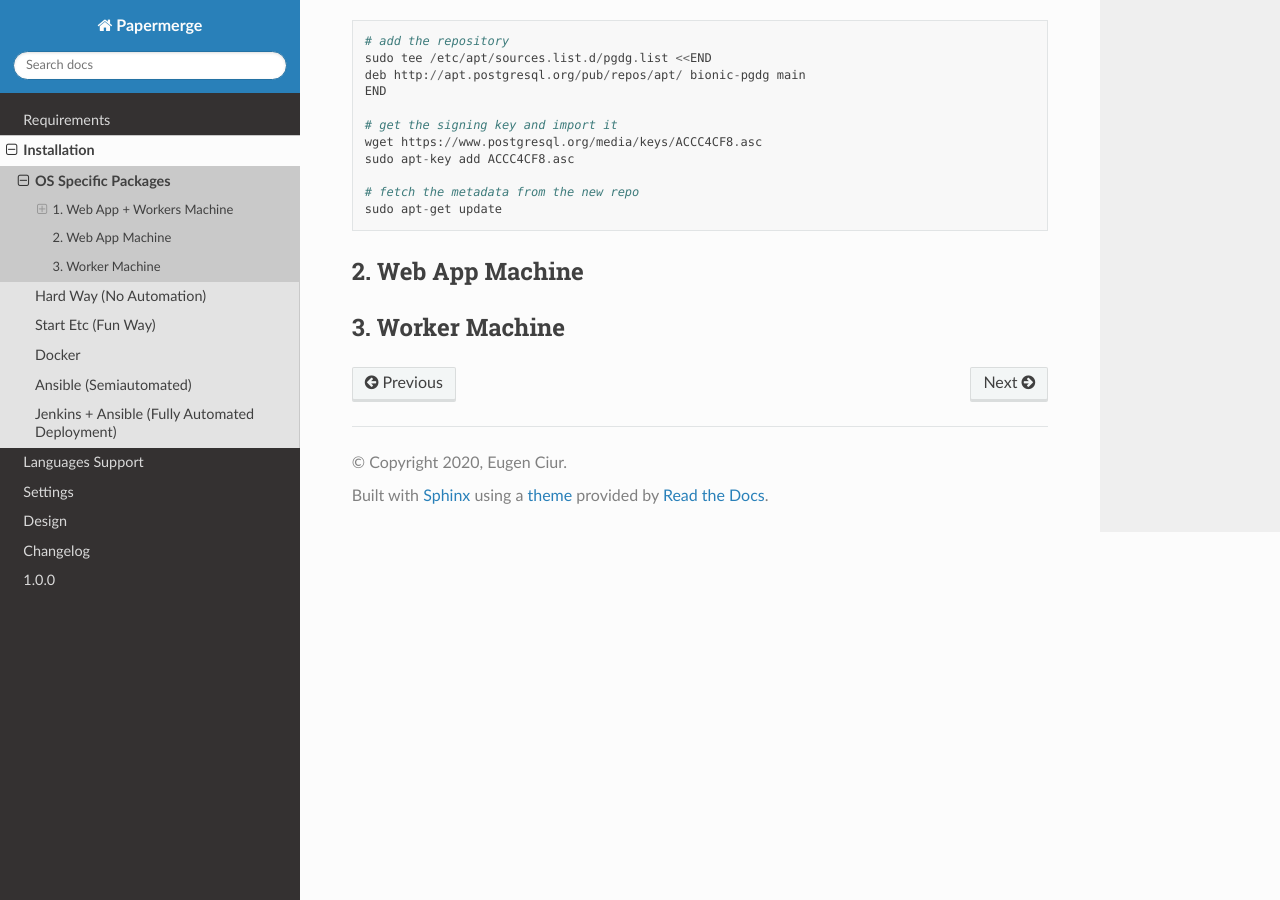
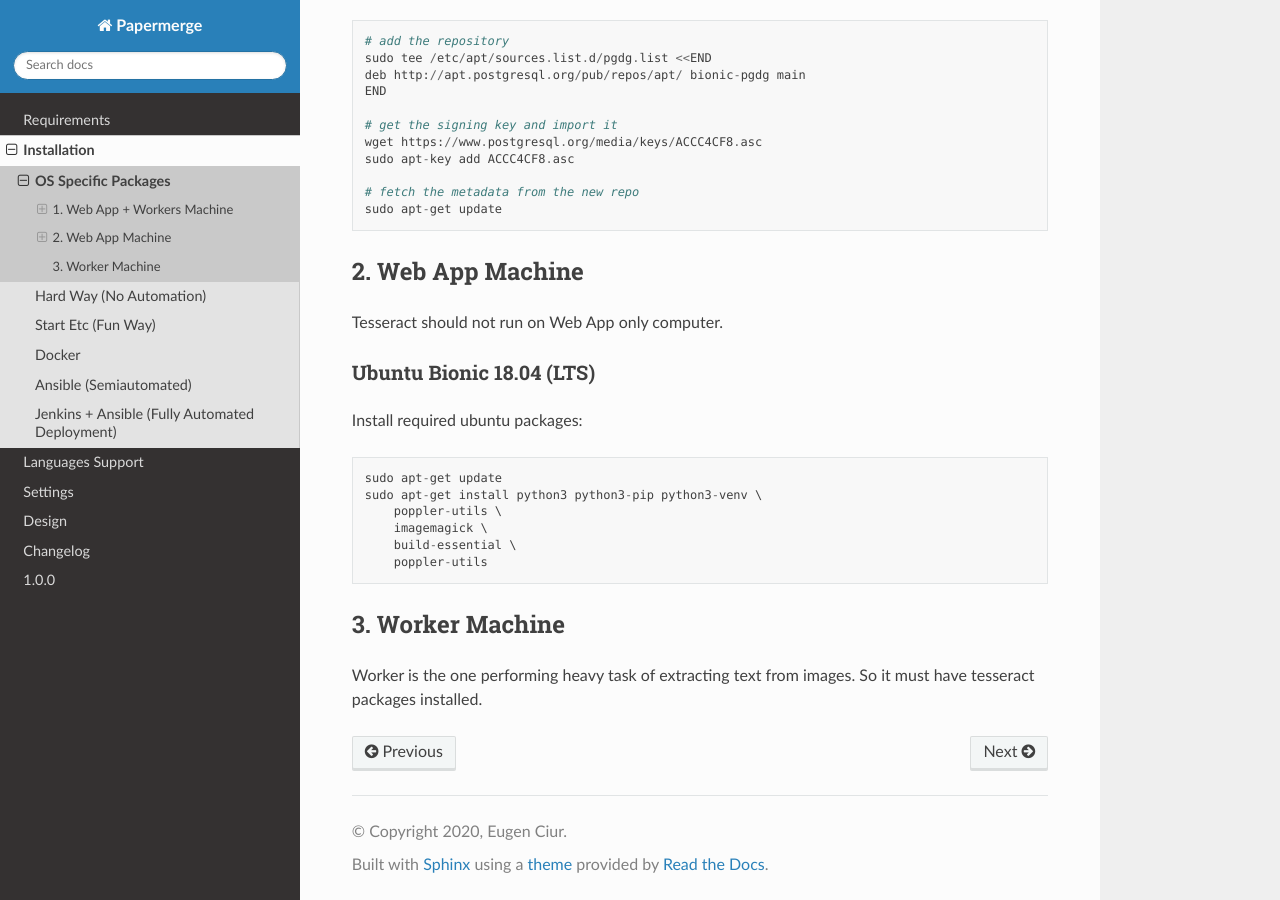
Before and after one commit to ciur/papermerge, a Sphinx documentation site: the page built from docs/source/installation/os_specific.rst, in a window 1280 px wide and 900 px high, scrolled down 831 px. Built offline with Sphinx 7.4.7 and the Read the Docs theme 2.0.0, drawn with Linux system fonts in a browser that asks for light colours.

```diff
--- a/docs/source/installation/hard_way.rst
+++ b/docs/source/installation/hard_way.rst
@@ -21,7 +21,7 @@
 
 In this setup, Web App and Workers run on the same machine.
 
-Install :ref:`operating system specific packages <osspecific1>`
+Install :ref:`os specific pacakges for webapp + worker <osspecific1>`
 
 Check that Postgres version 11 is is up and running::
 
--- a/docs/source/installation/os_specific.rst
+++ b/docs/source/installation/os_specific.rst
@@ -10,7 +10,8 @@
     2. Web app machine
     3. Worker machine
 
-.. _osspecific1
+.. _osspecific1:
+
 1. Web App + Workers Machine
 ------------------------------
 
@@ -49,11 +50,30 @@
     # fetch the metadata from the new repo
     sudo apt-get update
 
-.. _osspecific2
+.. _osspecific2:
+
 2. Web App Machine
 --------------------
 
+Tesseract should not run on Web App only computer.
 
-.. _osspecific3
+Ubuntu Bionic 18.04 (LTS)
+~~~~~~~~~~~~~~~~~~~~~~~~~~
+
+Install required ubuntu packages::
+
+    sudo apt-get update
+    sudo apt-get install python3 python3-pip python3-venv \
+        poppler-utils \
+        imagemagick \
+        build-essential \
+        poppler-utils
+
+
+.. _osspecific3:
+
 3. Worker Machine
 --------------------
+
+Worker is the one performing heavy task of extracting text from images. So it must
+have tesseract packages installed.
```
Also changed, not shown: 1 other file.
